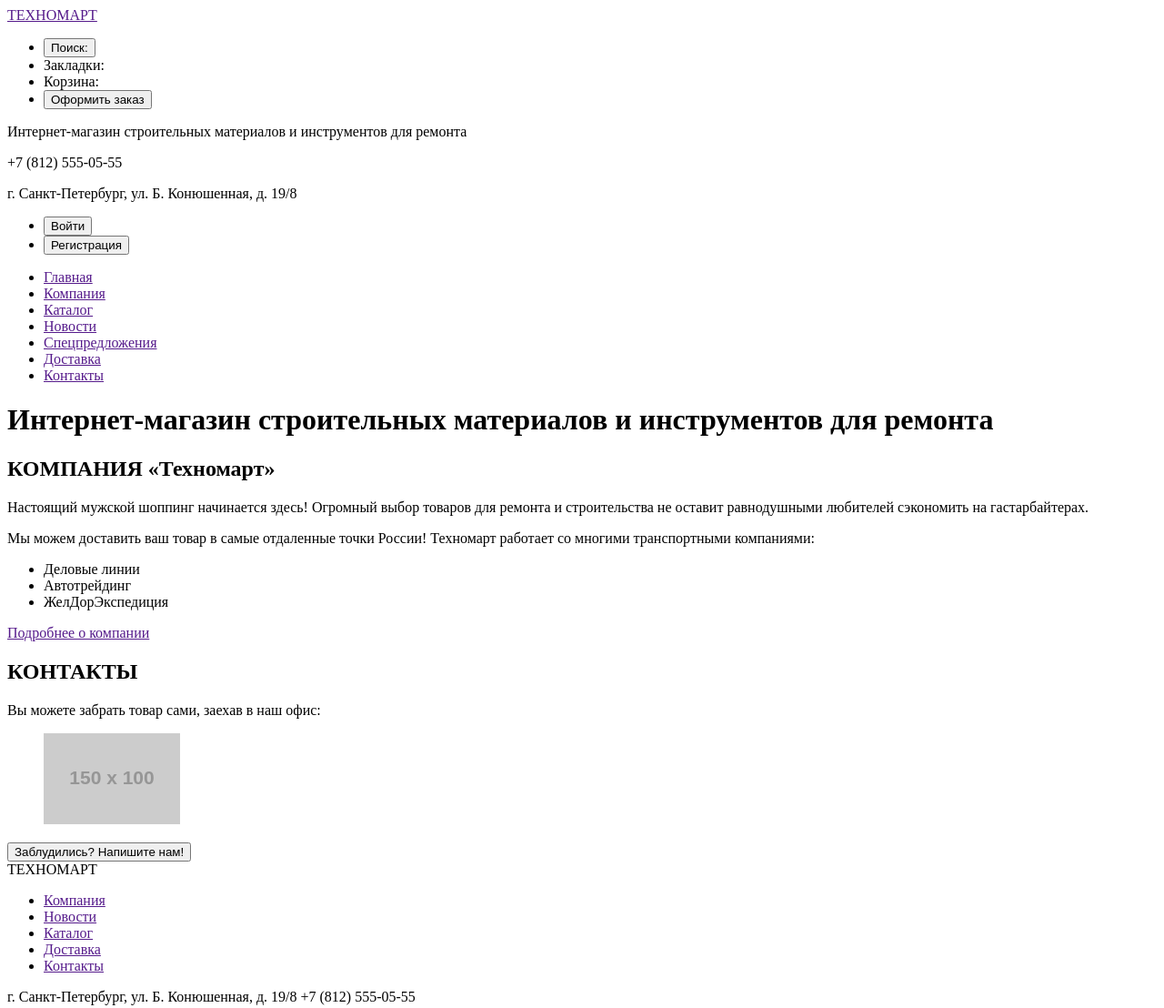
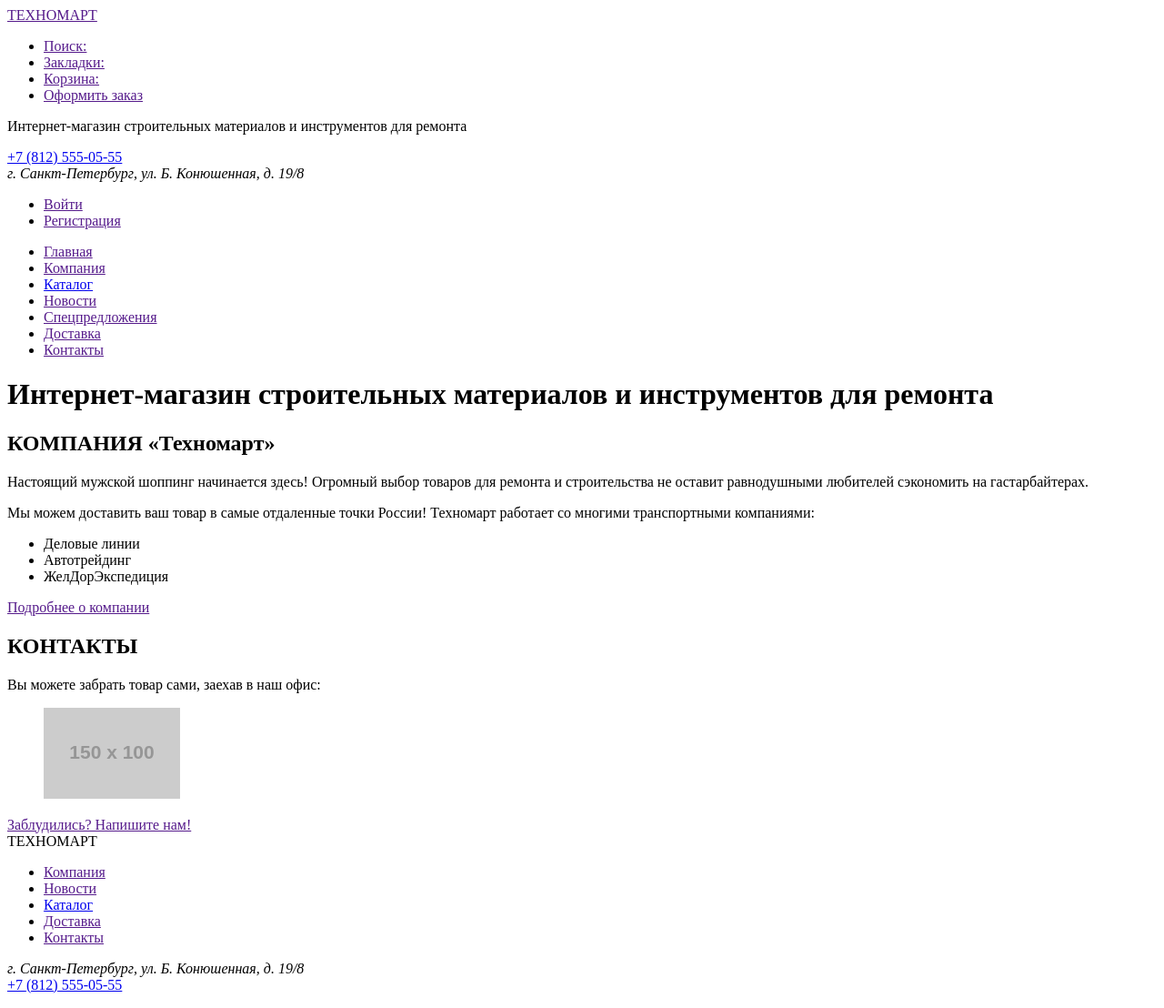
Before and after one commit to alscode2019/856931-technomart-26, a plain HTML site: page index.html in a window 1280 px wide. Shown: the top 1108 px of the page at 91% size. Drawn offline with Linux system fonts and the light colour scheme; placeholder pictures from the web are drawn by us.

Commit message:
Испрвления в семантическ. разметке index.html

```diff
--- a/index.html
+++ b/index.html
@@ -8,24 +8,24 @@
 <header>
    <div><a href="">ТЕХНОМАРТ</a></div>
     <ul>
-       <li><button>Поиск:</button></li>
-        <li>Закладки:</li>
-        <li>Корзина:</li>
-        <li><button>Оформить заказ</button></li>
+       <li><a href="">Поиск:</a></li>
+        <li><a href="">Закладки:</a></li>
+        <li><a href="">Корзина:</a></li>
+        <li><a href="">Оформить заказ</a></li>
         </ul>
     <p>Интернет-магазин строительных материалов и инструментов для ремонта</p>
-    <p>+7 (812) 555-05-55</p>
-    <p>г. Санкт-Петербург, ул. Б. Конюшенная, д. 19/8</p>
+    <a href="tel:+78125550555">+7 (812) 555-05-55</a>
+    <address>г. Санкт-Петербург, ул. Б. Конюшенная, д. 19/8</address>
     <!--Здесь будет поле формы -->
     <ul>
-       <li><button>Войти</button></li>
-       <li><button>Регистрация</button></li>
+       <li><a href="">Войти</a></li>
+       <li><a href="">Регистрация</a></li>
     </ul>
     <nav>
         <ul>
            <li><a href="">Главная</a></li>
            <li><a href="">Компания</a></li>
-           <li><a href="">Каталог</a></li>
+           <li><a href="catalog.html">Каталог</a></li>
            <li><a href="">Новости</a></li>
            <li><a href="">Спецпредложения</a></li>
            <li><a href="">Доставка</a></li>
@@ -52,7 +52,7 @@
         <figure>
             <img src="https://via.placeholder.com/150x100" alt="">
         </figure>
-        <button>Заблудились? Напишите нам!</button>
+        <a href="">Заблудились? Напишите нам!</a>
         </section>
 </main>
 <footer>
@@ -61,11 +61,12 @@
         <ul>
            <li><a href="">Компания</a></li>
            <li><a href="">Новости</a></li>
-           <li><a href="">Каталог</a></li>
+           <li><a href="catalog.html">Каталог</a></li>
            <li><a href="">Доставка</a></li>
            <li><a href="">Контакты</a></li>
            </ul>
-        <p>г. Санкт-Петербург, ул. Б. Конюшенная, д. 19/8 +7 (812) 555-05-55</p>
+        <address>г. Санкт-Петербург, ул. Б. Конюшенная, д. 19/8</address>
+       <a href="tel:+78125550555">+7 (812) 555-05-55</a>
         <ul>
            <li><a href="">Материалы</a></li>
            <li><a href="">Техника</a></li>
```
